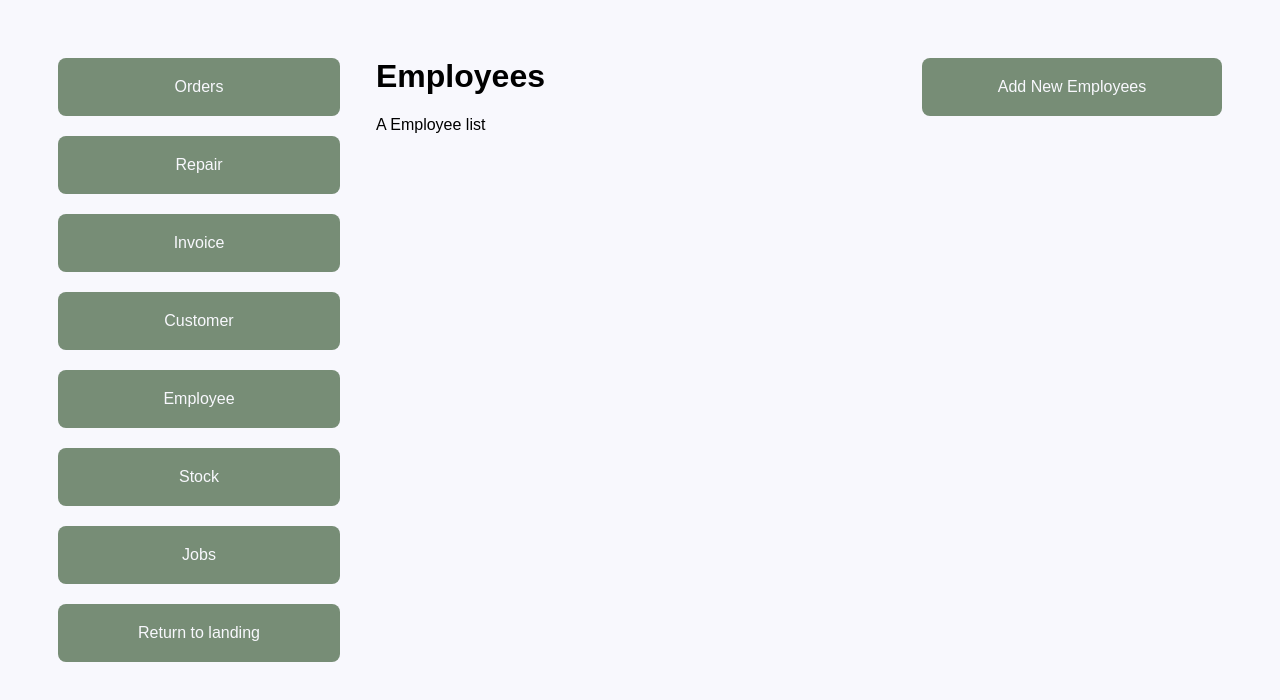
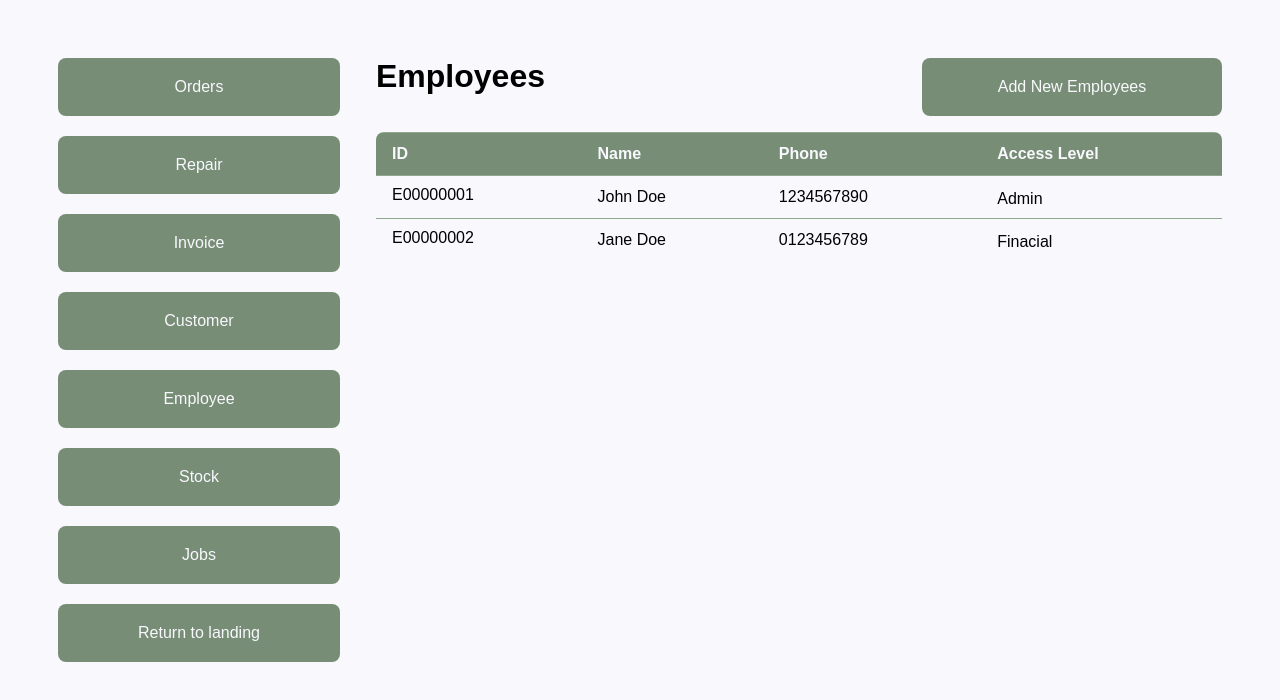
Before and after one commit to FloraDemeter/demeterbootsapp, a React (Create React App) app in the folder demeterbootsapp/: page /employee in a window 1280 px wide. Shown: the top 700 px of the page. Built offline with nearby package versions, Linux system fonts and the light colour scheme.

Commit message:
finalising employee designs

```diff
--- a/demeterbootsapp/src/components/elements/table.tsx
+++ b/demeterbootsapp/src/components/elements/table.tsx
@@ -200,6 +200,34 @@ return (
 );
 };
 
+export const EmployeeJobsTable: React.FC<TableProps> = ({ data }) => {
+    const headers = ["Task ID", "Status"];
+    return (
+        <table className="tbl-main">
+        <thead className="">
+            <tr>
+            {headers.map((header, index) => (
+                <th key={index} className="">
+                {header}
+                </th>
+            ))}
+            </tr>
+        </thead>
+        <tbody>
+            {data.map((row, rowIndex) => (
+            <tr key={rowIndex} className="border">
+                {headers.map((header, colIndex) => (
+                <td key={colIndex} className="">
+                    {row[header]}
+                </td>
+                ))}
+            </tr>
+            ))}
+        </tbody>
+        </table>
+    );
+    };
+
 export const CustomerTable: React.FC<TableProps> = ({ data }) => {
 const headers = ["ID", "Name", "City", "Phone"];
 return (
@@ -257,7 +285,7 @@ return (
 };
 
 export const EmployeeTable: React.FC<TableProps> = ({ data }) => {
-const headers = ["ID", "Name", "Access Level", "Access Level"];
+const headers = ["ID", "Name", "Phone", "Access Level"];
 return (
     <table className="tbl-main">
     <thead className="">
--- a/demeterbootsapp/src/components/layout/content.tsx
+++ b/demeterbootsapp/src/components/layout/content.tsx
@@ -33,8 +33,8 @@ const Content: React.FC<ContentProps> = ({content, data}) => {
     return (
         <div className="content">
             <div className="content-header">
-                <h1>{titles[content]} {viewID}</h1>
-                {!viewParam || content === "jobs" ? (
+                <h1>{titles[content]} {viewID !== "new" ? viewID : ''}</h1>
+                {!viewParam || (content === "jobs" || content === "invoice") ? (
                     <RedirectButton href="?view=new" variant="primary">Add New {titles[content]}</RedirectButton>
                 ) : null}
             </div>
--- a/demeterbootsapp/src/components/layout/contentForms.tsx
+++ b/demeterbootsapp/src/components/layout/contentForms.tsx
@@ -18,7 +18,7 @@ const ContentForm: React.FC<FormProps> = ({ content }) => {
         case "repair": return <RepairForm data={[]} />;
         case "invoice": return <InvoiceForm data={[]} />;
         case "customer": return <CustomerForm />;
-        case "employee": return <EmployeeForm data={[]} />;
+        case "employee": return <EmployeeForm />;
         case "stock": return <StockForm data={[]} />;
     }
 };
--- a/demeterbootsapp/src/components/styling/components/custom_components.scss
+++ b/demeterbootsapp/src/components/styling/components/custom_components.scss
@@ -62,5 +62,13 @@ form {
             max-width: 660px;
         }
     }
+}
 
+.employee-form {
+    form {
+        .btn {
+            width:auto;
+            grid-column: span 2;
+        }
+    }
 }
--- a/demeterbootsapp/src/features/employees/employeeForm.tsx
+++ b/demeterbootsapp/src/features/employees/employeeForm.tsx
@@ -1,14 +1,83 @@
 
-import React from 'react';
+import React, { useState, useEffect } from 'react';
+import { useSearchParams } from 'react-router-dom';
+import TextField from '../../components/elements/textfield';
+import { Button } from '../../components/elements/button';
+import { EmployeeJobsTable } from '../../components/elements/table';
+import Checkbox from '../../components/elements/checkbox';
 
-interface FormInterface {
-    data: any[];
-}
+const EmployeeForm: React.FC = () => {
+    const [searchParams] = useSearchParams();
+    const isNew = searchParams.get("view") === "new";
 
-const EmployeeForm: React.FC<FormInterface> = ({data}) => {
+    const defaultInfo = {
+        FirstName: "",
+        LastName: "",
+        Phone: "",
+        Email: "",
+        Street: "",
+        City: "",
+        PostCode: "",
+        username: "",
+        password:"",
+        isActive: true,
+        accessLevel: "",
+        startDate: Date.now()
+    };
+
+    const dummyData = {
+        FirstName: "John",
+        LastName: "Doe",
+        Phone: "1234567890",
+        Email: "johndoe@email.com",
+        Street: "1234 Anywhere Street",
+        City: "New York",
+        PostCode: "1234WF",
+        username: "AdminJohn",
+        password:"testing",
+        isActive: true,
+        accessLevel: "Admin",
+        startDate: Date.now()
+    };
+
+    const defaultJobInfo: any[] = [];
+    const dummyJobData = [
+        { "Task ID": "O00000001", Status:"Preprocessing" },
+        { "Task ID": "I00000001", Status:"Wating for payment" }
+    ];
+
+    const [customerInfo, setCustomerInfo] = useState(defaultInfo);
+    const [jobInfo, setMeasurementInfo] = useState(defaultJobInfo);
+
+    useEffect(() => {
+        if (!isNew) {
+            setCustomerInfo(dummyData);
+            setMeasurementInfo(dummyJobData);
+        }
+    }, [isNew]);
+
     return (
-        <div className='Employee-form'>
-
+        <div className='employee-form'>
+            <form>
+                <div className="column-left">
+                    <TextField label="First Name" value={customerInfo.FirstName} />
+                    <TextField label="Last Name" value={customerInfo.LastName} />
+                    <TextField label="Email" value={customerInfo.Email} />
+                    <TextField label="Phone" value={customerInfo.Phone} />
+                    <TextField label="Username" value={customerInfo.username} />
+                    <TextField label="Password" type="password" value={customerInfo.password} />
+                </div>
+                <div className="column-right">
+                    <TextField label="Street" value={customerInfo.Street} />
+                    <TextField label="City" value={customerInfo.City} />
+                    <TextField label="Postcode" value={customerInfo.PostCode} />
+                    <TextField label="Access Level" value={customerInfo.accessLevel} />
+                    <TextField label="Start Date" type="date" value={customerInfo.startDate} />
+                    <Checkbox label="Is User Active?" checked={customerInfo.isActive} />
+                </div>
+                <Button type="submit" variant="primary">Save</Button>
+            </form>
+            <EmployeeJobsTable data={jobInfo} />
         </div>
     );
 };
--- a/demeterbootsapp/src/features/employees/employeeList.tsx
+++ b/demeterbootsapp/src/features/employees/employeeList.tsx
@@ -1,11 +1,32 @@
-import React from 'react';
+import React, { useState, useEffect } from 'react';
+import { EmployeeTable } from '../../components/elements/table';
+
 
 const EmployeeList: React.FC = () => {
-    return (
-        <div>
-            A Employee list
-        </div>
-    )
+    const dummyEmployeeData = [
+            { ID: 'E00000001', Name: 'John Doe', Phone: '1234567890', 'Access Level': 'Admin' },
+            { ID: 'E00000002', Name: 'Jane Doe', Phone: '0123456789', 'Access Level': 'Finacial' }
+          ];
+
+        const [employees, setEmployees] = useState(dummyEmployeeData);
+
+        const fetchEmployees = async () => {
+            try {
+                setEmployees(dummyEmployeeData);
+            } catch (error) {
+                console.error("Error fetching employees:", error);
+            }
+        };
+
+        useEffect(() => {
+            fetchEmployees();
+        }, []);
+
+        return (
+            <div className="employee-list">
+                <EmployeeTable data={employees}/>
+            </div>
+        )
 
 }
 
```
